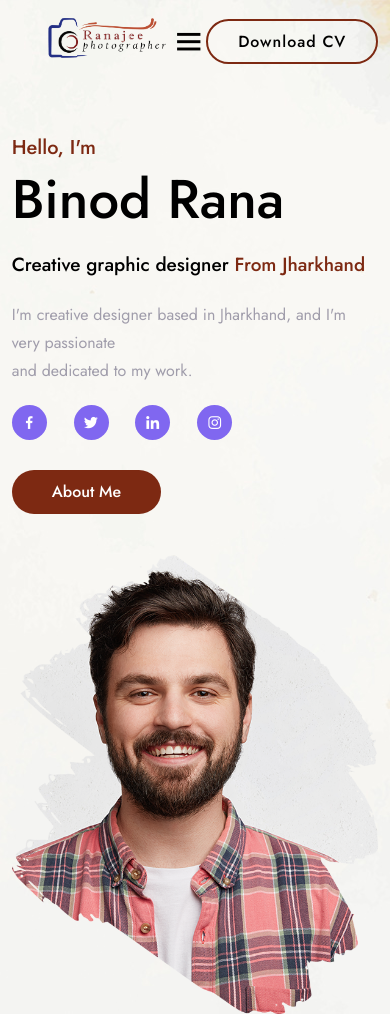
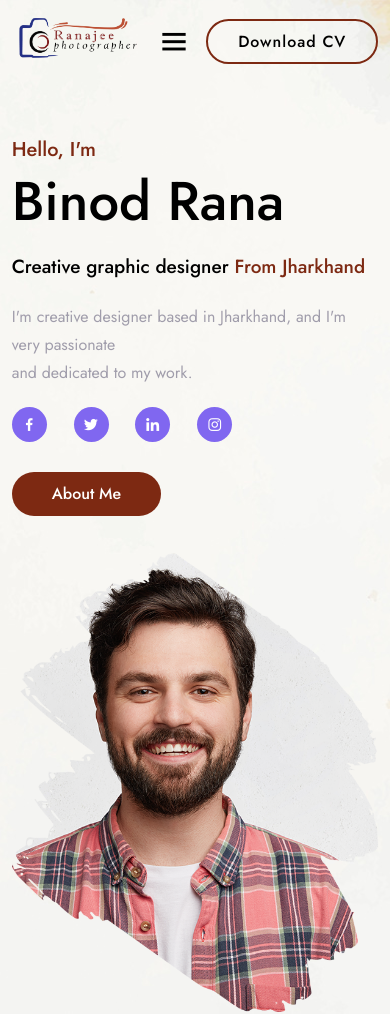
Before and after one commit to Binodkumar71/Portfolio, a plain HTML site: page index.html in a window 390 px wide. Shown: the top 1014 px of the page. Drawn offline with nearby package versions, Linux system fonts and the light colour scheme.

Commit message:
Update style.css

```diff
--- a/css/style.css
+++ b/css/style.css
@@ -22,6 +22,7 @@ body{
 }
 header{
 	position: fixed;
+	width: 100%;
 	top: 0;
 	right: 0;
 	z-index: 1000;
@@ -530,7 +531,7 @@ header.sticky{
 	.home{
 		grid-template-columns: 1fr;
 		min-height: 130vh;
-		grid-gap: 1rem;
+		grid-gap: 0.5rem;
 	}
 	.home-text{
 		padding-top: 55px;
```
